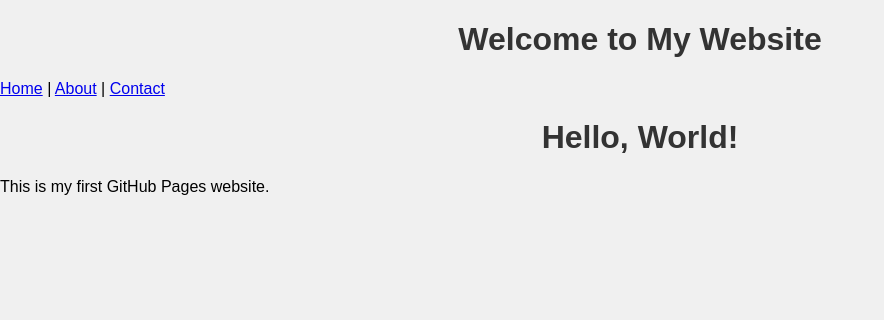
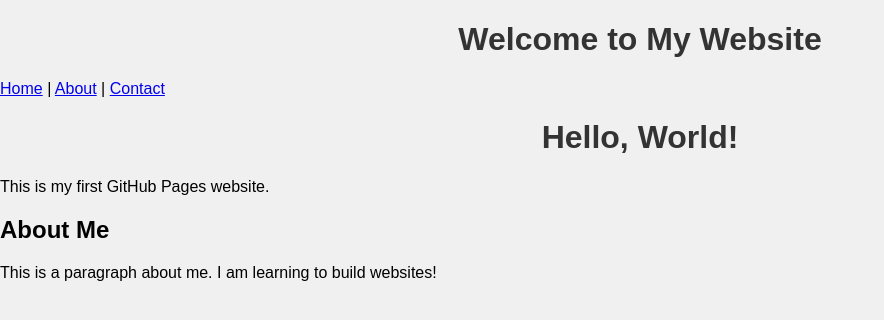
Before and after one commit to jaballew/jaballew.github.io, a plain HTML site: page index.html in a window 1280 px wide. Shown: the whole page, without its empty margins (0-884 px from the left). Drawn offline with Linux system fonts and the light colour scheme.

Commit message:
adding more stuff

```diff
--- a/index.html
+++ b/index.html
@@ -9,12 +9,15 @@
 <header>
   <h1>Welcome to My Website</h1>
   <nav>
-      <a href="#">Home</a> | <a href="#">About</a> | <a href="#">Contact</a>
+      <a href="index.html">Home</a> | <a href="about.html">About</a> | <a href="contact.html">Contact</a>
   </nav>
 </header>
-
 <body>
   <h1>Hello, World!</h1>
   <p>This is my first GitHub Pages website.</p>
+  <section>
+    <h2>About Me</h2>
+    <p>This is a paragraph about me. I am learning to build websites!</p>
+</section>
 </body>
 </html>
```
